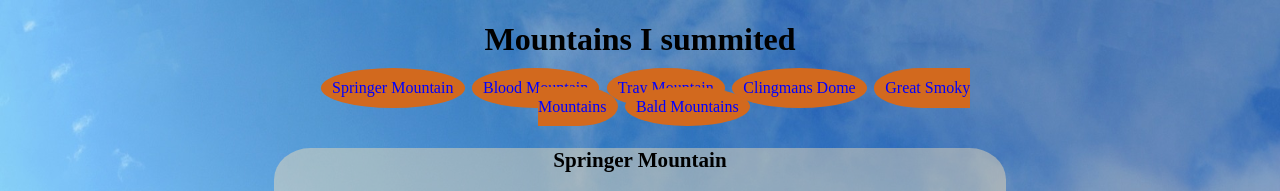
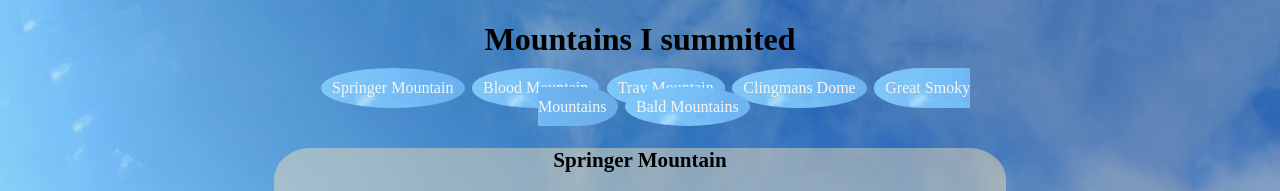
Before and after one commit to Brian-McGirk/html-me-something, a plain HTML site: page index.html in a window 1280 px wide. Shown: the top 191 px of the page. Drawn offline with Linux system fonts and the light colour scheme; files whose address does not match are found by name.

Commit message:
Gave the links a better looking background and made the whole background clickable

```diff
--- a/index.html
+++ b/index.html
@@ -10,12 +10,12 @@
                 <h1>Mountains I summited</h1>
                 <nav>
                     <ul>
-                        <li><a href="https://en.wikipedia.org/wiki/Springer_Mountain">Springer Mountain</a></li>
-                        <li><a href="https://en.wikipedia.org/wiki/Blood_Mountain">Blood Mountain</a></li>
-                        <li><a href="https://en.wikipedia.org/wiki/Tray_Mountain">Tray Mountain</a></li>
-                        <li><a href="https://en.wikipedia.org/wiki/Clingmans_Dome">Clingmans Dome</a></li>
-                        <li><a href="https://en.wikipedia.org/wiki/Great_Smoky_Mountains">Great Smoky Mountains</a></li>
-                        <li><a href="https://en.wikipedia.org/wiki/Bald_Mountains">Bald Mountains</a></li>
+                        <a href="https://en.wikipedia.org/wiki/Springer_Mountain">Springer Mountain</a>
+                        <a href="https://en.wikipedia.org/wiki/Blood_Mountain">Blood Mountain</a>
+                        <a href="https://en.wikipedia.org/wiki/Tray_Mountain">Tray Mountain</a>
+                        <a href="https://en.wikipedia.org/wiki/Clingmans_Dome">Clingmans Dome</a>
+                        <a href="https://en.wikipedia.org/wiki/Great_Smoky_Mountains">Great Smoky Mountains</a>
+                        <a href="https://en.wikipedia.org/wiki/Bald_Mountains">Bald Mountains</a>
                     </ul>
                 </nav>
             </header>
--- a/styles.css
+++ b/styles.css
@@ -38,20 +38,21 @@ img{
 }
 
 a:link {
-    color: blue;
+    color: whitesmoke;
+}
 
-}
+
+
 
 a:visited {
     color: burlywood;
-
 }
 
-a:hover, li:hover {
-    color: greenyellow;
-    background-color: darkslategrey;
+
+
+a:hover {
+    color: teal;
     transition: all 0.3s ease;
-
 }
 
 .photos{
@@ -62,14 +63,10 @@ a:hover, li:hover {
 
 a{
     text-decoration: none;
-}
-
-li{
-    display: inline;
     margin: .1em;
-    background-color: chocolate;
     padding: .7em;
     border-radius: 100%;
     position: relative;
     left: -2.1%;
+    background-image: url("C:/Users/bmcgi/lc101/html-me-something/images/bg4.jpg");
 }
```
Also changed, not shown: images/background.jpg (added).
